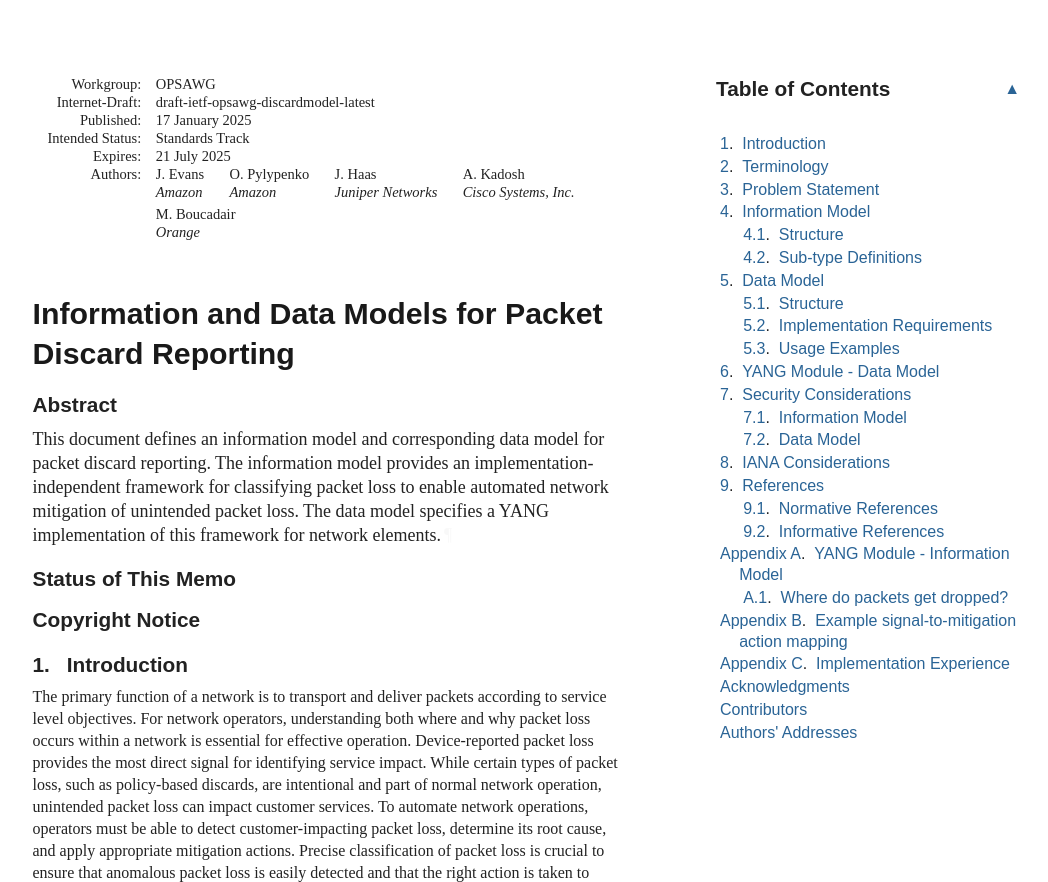
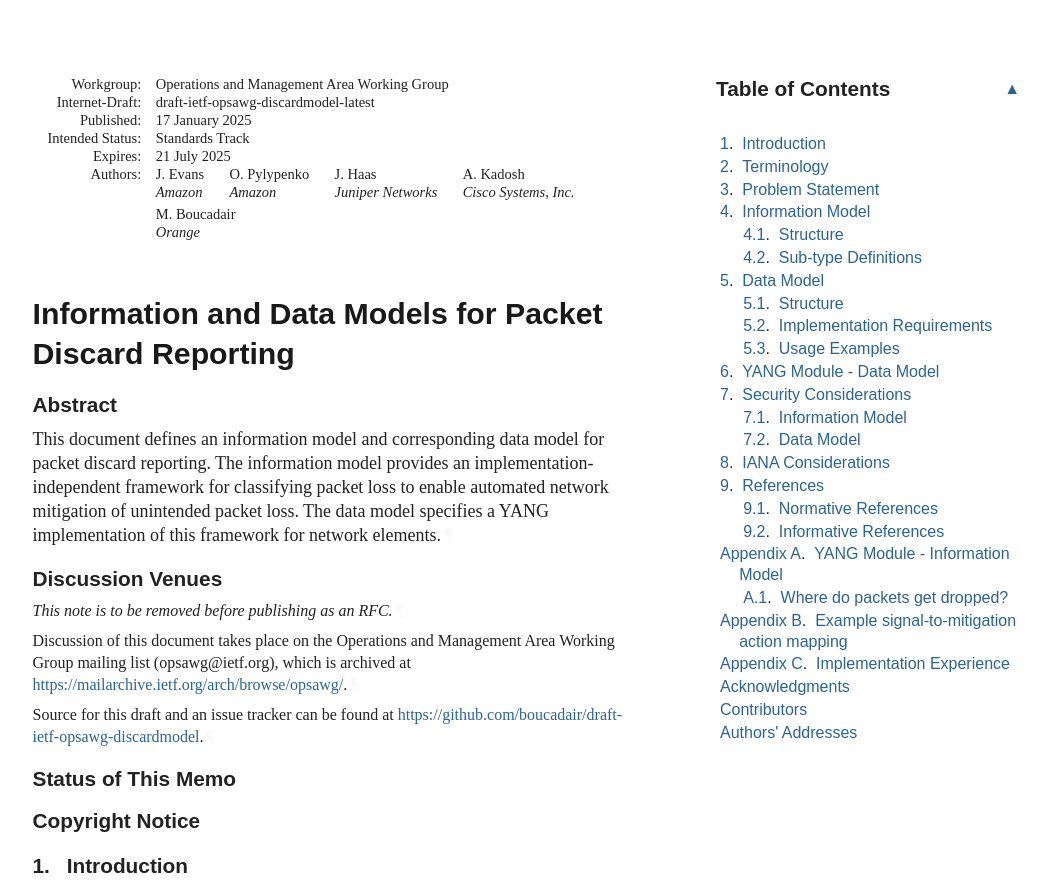
Before and after one commit to boucadair/draft-ietf-opsawg-discardmodel, a plain HTML site: page draft-ietf-opsawg-discardmodel.html in a window 1280 px wide. Shown: the top 882 px of the page, without its empty margins (92-1140 px from the left). Drawn offline with Linux system fonts and the light colour scheme; a web font is replaced by a local one.

Commit message:
Script updating gh-pages from a5e5791. [ci skip]

```diff
--- a/draft-ietf-opsawg-discardmodel.html
+++ b/draft-ietf-opsawg-discardmodel.html
@@ -1063,7 +1063,7 @@ svg :is([fill="white"], [fill^="#fff"]) {
 <div id="internal-metadata" class="document-information">
 <dl id="identifiers">
 <dt class="label-workgroup">Workgroup:</dt>
-<dd class="workgroup">OPSAWG</dd>
+<dd class="workgroup">Operations and Management Area Working Group</dd>
 <dt class="label-internet-draft">Internet-Draft:</dt>
 <dd class="internet-draft">draft-ietf-opsawg-discardmodel-latest</dd>
 <dt class="label-published">Published:</dt>
@@ -1103,6 +1103,17 @@ svg :is([fill="white"], [fill^="#fff"]) {
 <section id="section-abstract">
       <h2 id="abstract"><a href="#abstract" class="selfRef">Abstract</a></h2>
 <p id="section-abstract-1">This document defines an information model and corresponding data model for packet discard reporting. The information model provides an implementation-independent framework for classifying packet loss to enable automated network mitigation of unintended packet loss.  The data model specifies a YANG implementation of this framework for network elements.<a href="#section-abstract-1" class="pilcrow">¶</a></p>
+</section>
+<section class="note rfcEditorRemove" id="section-note.1">
+      <h2 id="name-discussion-venues">
+<a href="#name-discussion-venues" class="section-name selfRef">Discussion Venues</a>
+      </h2>
+<p id="section-note.1-1">This note is to be removed before publishing as an RFC.<a href="#section-note.1-1" class="pilcrow">¶</a></p>
+<p id="section-note.1-2">Discussion of this document takes place on the
+    Operations and Management Area Working Group  mailing list (opsawg@ietf.org),
+    which is archived at <span><a href="https://mailarchive.ietf.org/arch/browse/opsawg/">https://mailarchive.ietf.org/arch/browse/opsawg/</a></span>.<a href="#section-note.1-2" class="pilcrow">¶</a></p>
+<p id="section-note.1-3">Source for this draft and an issue tracker can be found at
+    <span><a href="https://github.com/boucadair/draft-ietf-opsawg-discardmodel">https://github.com/boucadair/draft-ietf-opsawg-discardmodel</a></span>.<a href="#section-note.1-3" class="pilcrow">¶</a></p>
 </section>
 <div id="status-of-memo">
 <section id="section-boilerplate.1">
```
Also changed, not shown: draft-ietf-opsawg-discardmodel.txt.
